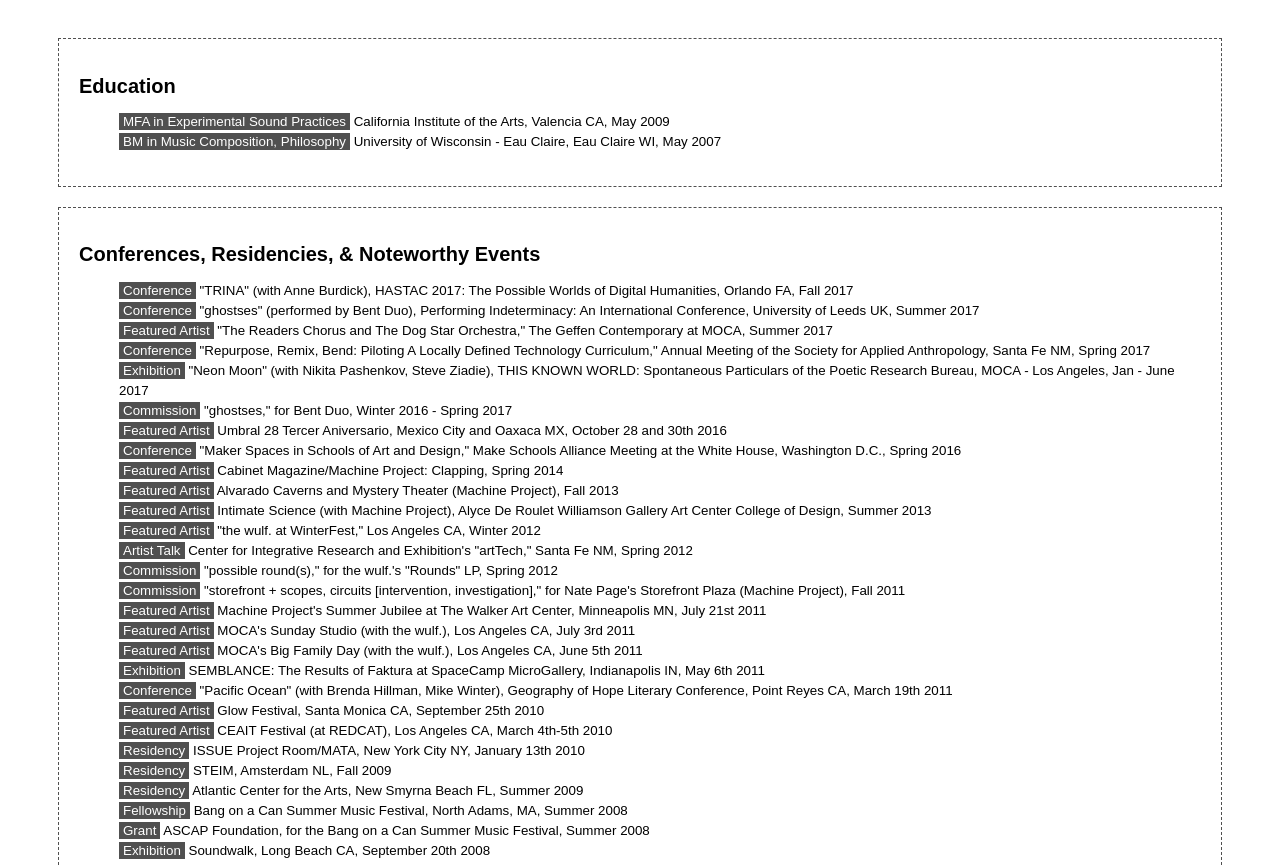
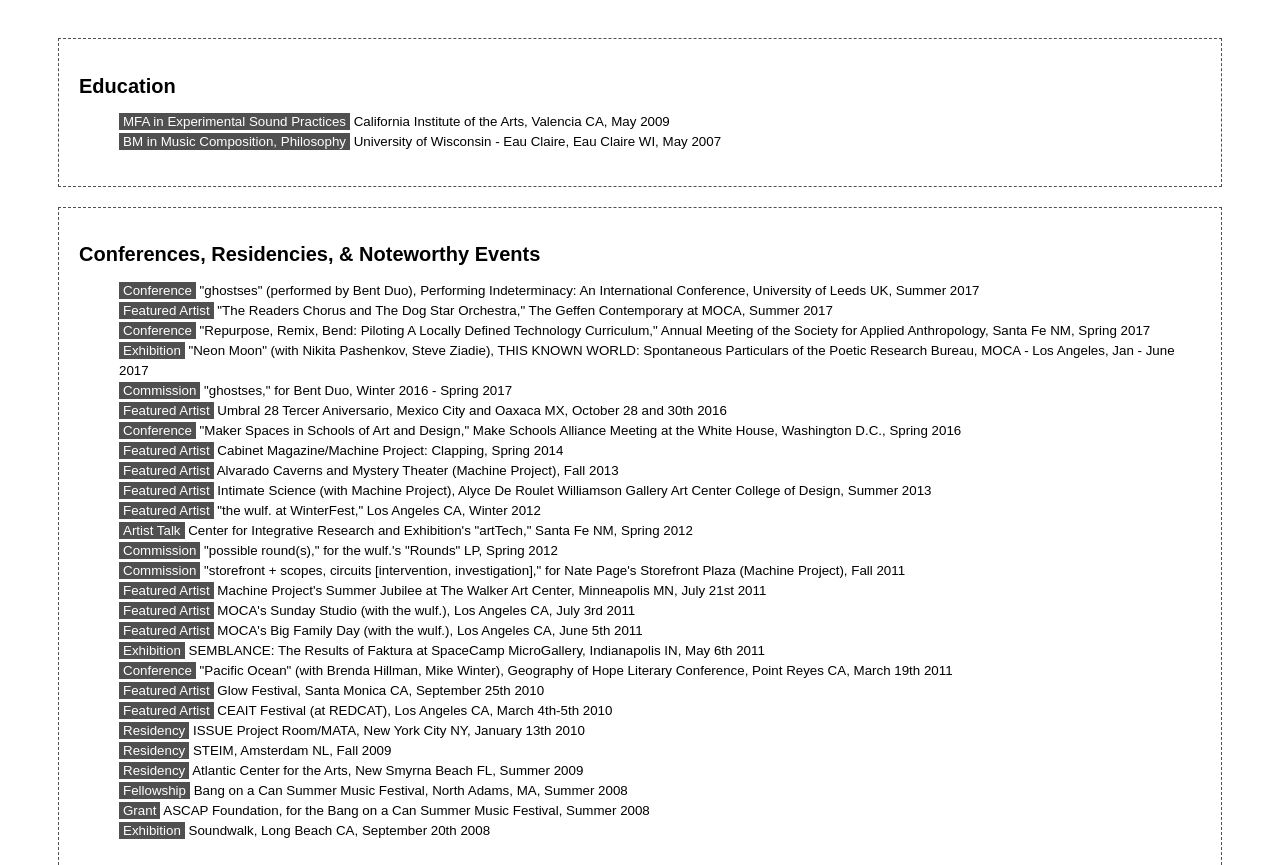
Before and after one commit to caseyanderson/cv_caseyanderson, a website: page html/index.html in a window 1280 px wide. Shown: the top 865 px of the page. Drawn offline with Linux system fonts and the light colour scheme.

Commit message:
removing hastac

```diff
--- a/html/index.html
+++ b/html/index.html
@@ -15,7 +15,6 @@
 <h2>Conferences, Residencies, & Noteworthy Events</h2>
 <ul class="nobullets">
     <!-- <li><span class="boxed">Conference</span> "Evolving Counterpoint: The Contrapuntal Radio Works of Glenn Gould," Society for Cinema and Media Studies, Toronto Canada, Spring 2018</li> -->
-    <li><span class="boxed">Conference</span> "TRINA" (with Anne Burdick), HASTAC 2017: The Possible Worlds of Digital Humanities, Orlando FA, Fall 2017</li>
     <li><span class="boxed">Conference</span> "ghostses" (performed by Bent Duo), Performing Indeterminacy: An International Conference, University of Leeds UK, Summer 2017</li>
     <li><span class="boxed">Featured Artist</span> "The Readers Chorus and The Dog Star Orchestra," The Geffen Contemporary at MOCA, Summer 2017</li>
     <li><span class="boxed">Conference</span> "Repurpose, Remix, Bend: Piloting A Locally Defined Technology Curriculum," Annual Meeting of the Society for Applied Anthropology, Santa Fe NM, Spring 2017</li>
```
